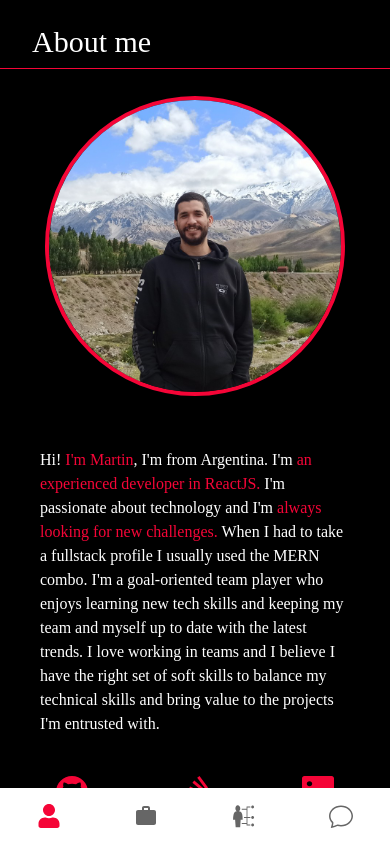
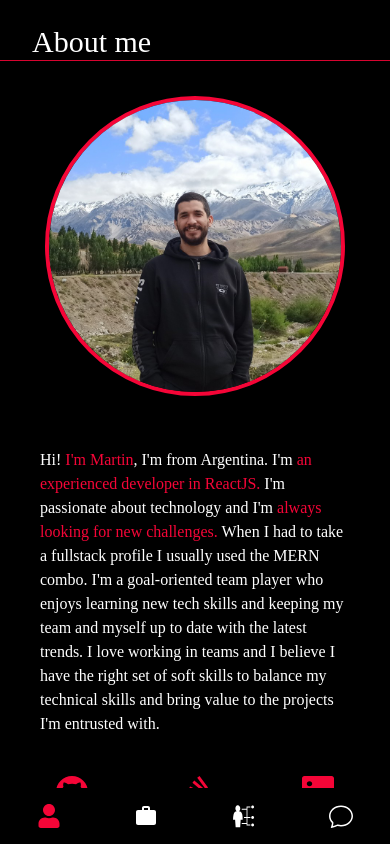
Before and after one commit to MartinGK/CurriculumVitae, a Next.js app: page / in a window 390 px wide. Built offline with nearby package versions, Linux system fonts and the light colour scheme.

Commit message:
fix scroll

```diff
--- a/src/components/Main/index.tsx
+++ b/src/components/Main/index.tsx
@@ -6,20 +6,15 @@
 import Skills from "components/Skills";
 import TopNav from "components/TopNav";
 import { SidebarOptionsContext } from "contexts/SidebarOptionsContext";
-import React, { useContext, useEffect } from "react";
+import React, { useContext, useEffect, useRef } from "react";
 import { useSwipeable } from "react-swipeable";
 import { makeStyles } from "@mui/styles";
 
-const useStyles = makeStyles(() => ({
-  root: {
-    borderColor: colors.red,
-  },
-}));
 
 export default function Main() {
   const { onSwipedRight, onSwipedLeft } = useContext(SidebarOptionsContext);
   const { itemSelected } = useContext(SidebarOptionsContext);
-  const classes = useStyles();
+  const mainRef = useRef(null)
 
   const handlers = useSwipeable({
     onSwipedLeft,
@@ -30,20 +25,20 @@
   });
 
   useEffect(() => {
-    window.scrollTo(0, 0);
+    mainRef.current.scrollIntoView();
   }, [itemSelected]);
 
   return (
     <>
       <div className="h-18 !fixed z-20 w-full bg-black pt-6 md:!hidden">
         <h1 className="pl-8 text-3xl">{itemSelected}</h1>
-        <Divider className="left-0 w-full !border-red py-1" classes={classes} />
+        <Divider className="left-0 w-full mt-2" color={colors.red}/>
       </div>
       <div
         className="absolute h-screen overflow-scroll bg-black md:relative md:bg-[#1a1a1a]"
         {...handlers}
       >
-        <main className="bg-background-1 md:border-1 relative flex justify-center bg-transparent md:m-28 md:flex-col">
+        <main className="bg-background-1 md:border-1 relative flex justify-center bg-transparent md:m-28 md:flex-col" ref={mainRef}>
           <NoSsr>
             <TopNav />
           </NoSsr>
```
